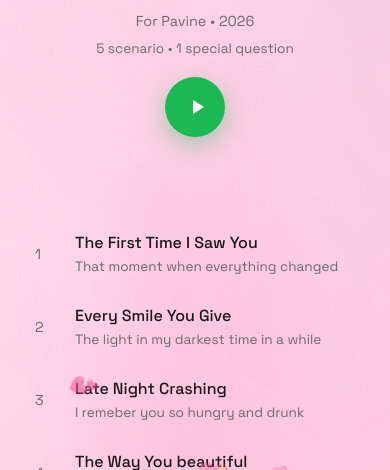
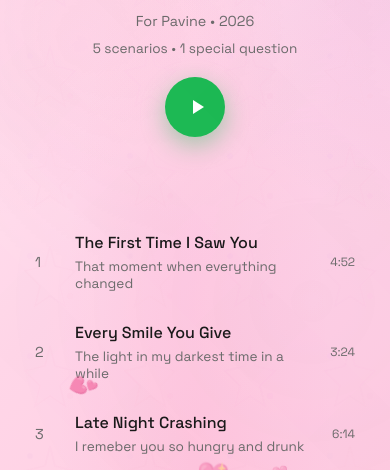
Before and after one commit to Firminjr26/pavine, a plain HTML site: page index.html in a window 390 px wide. Shown: the part 374-844 px from the top of the page. Drawn offline with nearby package versions, Linux system fonts and the light colour scheme.

Commit message:
Modify track layout and correct text grammar
Updated grid layout and fixed text formatting in index.html.

```diff
--- a/index.html
+++ b/index.html
@@ -1167,12 +1167,12 @@
             }
 
             .track {
-                grid-template-columns: 30px 1fr;
+                grid-template-columns: 30px 1fr auto;
                 gap: 10px;
             }
 
             .track-duration {
-                display: none;
+                font-size: 0.75rem;
             }
 
             .hunt-step {
@@ -1232,7 +1232,7 @@
                     <p class="playlist-meta">PLAYLIST</p>
                     <h1>PAVINE</h1>
                     <p class="playlist-meta">For Pavine • 2026</p>
-                    <p class="playlist-stats">5 scenario • 1 special question</p>
+                    <p class="playlist-stats">5 scenarios • 1 special question</p>
                     <button class="play-button" onclick="startPlaylist()">
                         <svg viewBox="0 0 24 24"><path d="M8 5v14l11-7z"/></svg>
                     </button>
@@ -1678,7 +1678,7 @@
         // Typewriter effect
         const typewriterMessage = `Dear Pavine,
 
-From the moment I met you, I knew there was something special about you. Your smile lights up my day every single time I see it, and you’re the most beautiful girl my eyes keep coming back to even my mind can’t explain it, but it’s true you might not believe it.
+From the moment I met you, I knew there was something special about you. Your smile lights up my day every single time I see it, and you're the most beautiful girl my eyes keep coming back to even my mind can't explain it, but it's true you might not believe it.
 
 Every conversation we have just confirms what I already know in my heart...
 
@@ -1687,7 +1687,7 @@ You are incredible.
 
 You are kind, intelligent, beautiful, breathtaking and so much more than words can express.
 
-All this might be cringe but haven’t felt like this in a while im always looking forward to talk to you, anyways let me not ruin this.
+All this might be cringe but haven't felt like this in a while im always looking forward to talk to you, anyways let me not ruin this.
 
 This Valentine's Day, I want to do something different. I want to show you just how much you mean to me, in every way I can.
 
```
